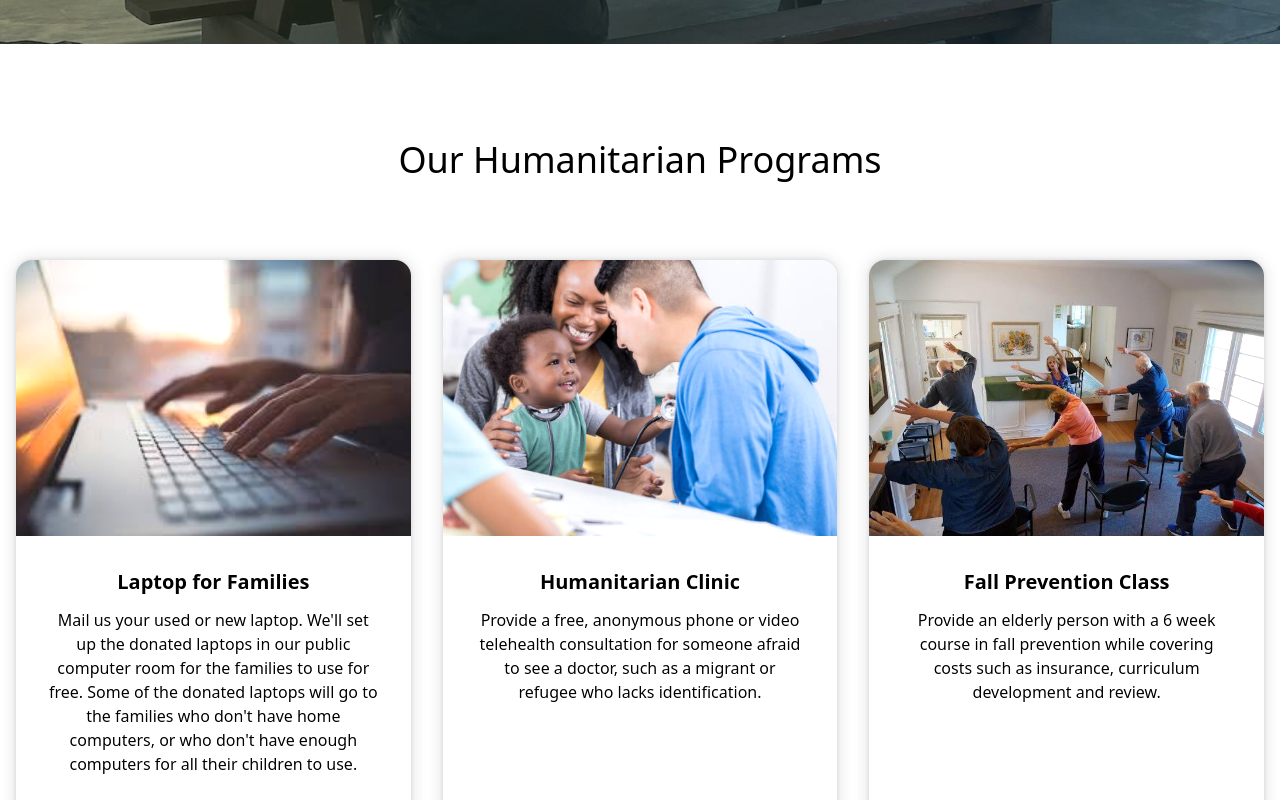
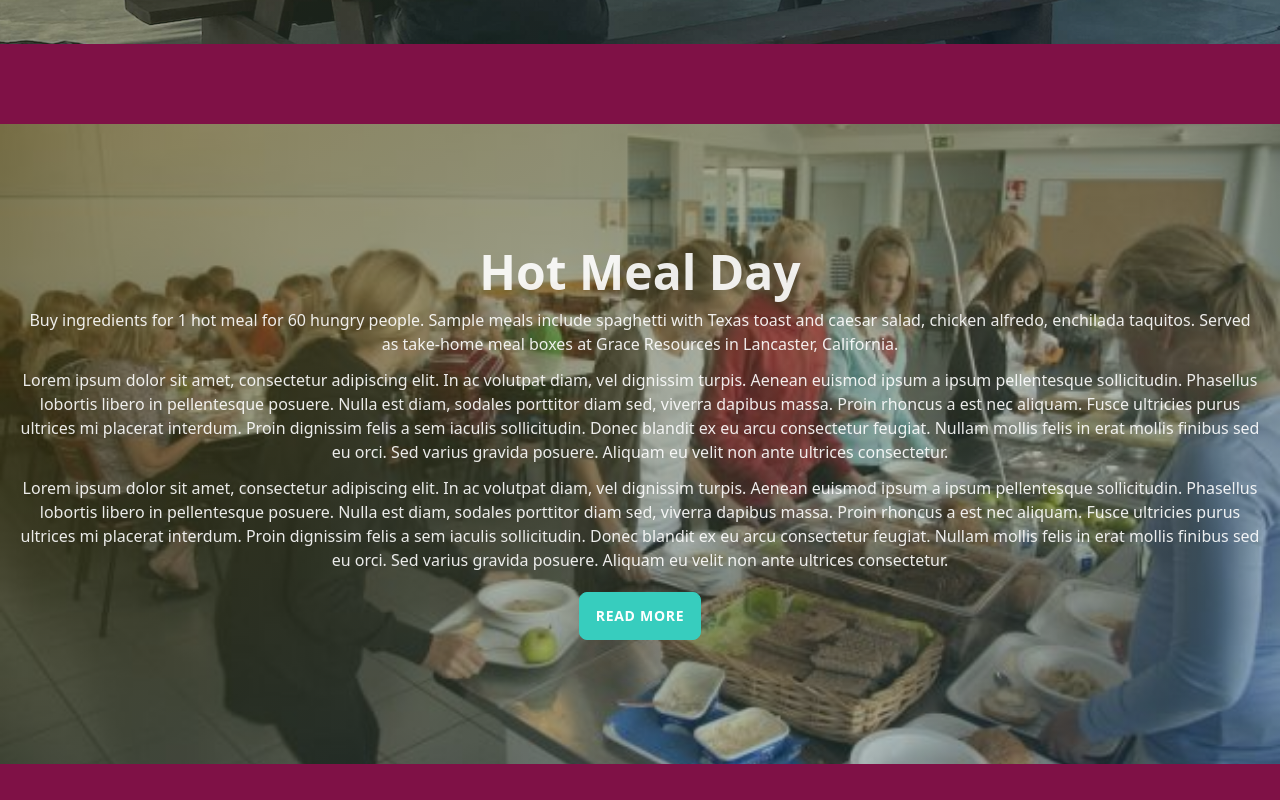
Before and after one commit to margaritahumanitarian/helpafamily, a Next.js app: page / in a window 1280 px wide. Shown: the part 700-1500 px from the top of the page. Built offline with nearby package versions, Linux system fonts and the light colour scheme.

Commit message:
💄 Style: Add Hot Meal Day section to home page
Also fix hero banner spilling over 85vh

```diff
--- a/components/HeroSection.js
+++ b/components/HeroSection.js
@@ -8,7 +8,7 @@ function HeroSection({ main = false, inNeed = false }) {
   return (
     <div
       className={`text-center ${!main && 'hero-content'} md:m-auto ${
-        main && 'pb-40 md:pb-20'
+        main && 'pb-20 md:pb-20 hero-background'
       }`}
     >
       <div className={main && `bg-image hero`}>
@@ -63,7 +63,10 @@ function HeroSection({ main = false, inNeed = false }) {
           background-repeat: no-repeat;
         }
         .hero {
-          height: 85vh;
+          min-height: 85vh;
+        }
+        .hero-background {
+          background-color: rgba(127, 17, 70, 1);
         }
       `}</style>
     </div>
--- /dev/null
+++ b/components/HotMealDaySection.js
@@ -0,0 +1,60 @@
+import React from 'react';
+
+function HotMealDaySection() {
+  return (
+    <div className="text-center md:m-auto pb-20 md:pb-20 hero">
+      <div className="bg-image hero">
+        <div className="w-lg p-5">
+          <div className="grid grid-cols-1">
+            <div className="md:col-span-2 space-y-3">
+              <h2 className="text-3xl md:text-5xl text-white text-opacity-90 font-bold">
+                {'Hot Meal Day'}
+              </h2>
+              <p className="text-white text-opacity-90">
+                {
+                  'Buy ingredients for 1 hot meal for 60 hungry people. Sample meals include spaghetti with Texas toast and caesar salad, chicken alfredo, enchilada taquitos. Served as take-home meal boxes at Grace Resources in Lancaster, California.'
+                }
+              </p>
+              <p className="text-white text-opacity-90">
+                {
+                  'Lorem ipsum dolor sit amet, consectetur adipiscing elit. In ac volutpat diam, vel dignissim turpis. Aenean euismod ipsum a ipsum pellentesque sollicitudin. Phasellus lobortis libero in pellentesque posuere. Nulla est diam, sodales porttitor diam sed, viverra dapibus massa. Proin rhoncus a est nec aliquam. Fusce ultricies purus ultrices mi placerat interdum. Proin dignissim felis a sem iaculis sollicitudin. Donec blandit ex eu arcu consectetur feugiat. Nullam mollis felis in erat mollis finibus sed eu orci. Sed varius gravida posuere. Aliquam eu velit non ante ultrices consectetur.'
+                }
+              </p>
+              <p className="text-white text-opacity-90">
+                {
+                  'Lorem ipsum dolor sit amet, consectetur adipiscing elit. In ac volutpat diam, vel dignissim turpis. Aenean euismod ipsum a ipsum pellentesque sollicitudin. Phasellus lobortis libero in pellentesque posuere. Nulla est diam, sodales porttitor diam sed, viverra dapibus massa. Proin rhoncus a est nec aliquam. Fusce ultricies purus ultrices mi placerat interdum. Proin dignissim felis a sem iaculis sollicitudin. Donec blandit ex eu arcu consectetur feugiat. Nullam mollis felis in erat mollis finibus sed eu orci. Sed varius gravida posuere. Aliquam eu velit non ante ultrices consectetur.'
+                }
+              </p>
+              <a href="/upcoming-events">
+                <button
+                  className="btn btn-accent rounded-btn mt-5"
+                  type="button"
+                >
+                  {'Read More'}
+                </button>
+              </a>
+            </div>
+          </div>
+        </div>
+      </div>
+      <style jsx>{`
+        .bg-image {
+          background-image: linear-gradient(
+              to right bottom,
+              rgba(90, 76, 16, 0.6),
+              rgba(20, 81, 116, 0.3)
+            ),
+            url(/images/HotMealDay.jpg);
+          object-fit: cover;
+          background-repeat: no-repeat;
+        }
+        .hero {
+          min-height: 80vh;
+          background-color: rgba(127, 17, 70, 1);
+        }
+      `}</style>
+    </div>
+  );
+}
+
+export default HotMealDaySection;
--- a/components/PrimaryLayout.js
+++ b/components/PrimaryLayout.js
@@ -4,6 +4,7 @@ import React from 'react';
 
 import Footer from './Footer';
 import HeroSection from './HeroSection';
+import HotMealDaySection from '../components/HotMealDaySection';
 import Navbar from './Navbar';
 import { useContextTheme } from './ThemeContext';
 
@@ -24,6 +25,7 @@ export default function PrimaryLayout({
         <Navbar />
         <main className={`flex-grow ${backgroundColor} text-${textColor}`}>
           <HeroSection inNeed={inNeed} main={main} />
+          {main && <HotMealDaySection />}
           <div className="text-center hero-content md:m-auto">
             <div className="w-lg">
               <h2 className="pb-20 text-3xl md:text-4xl">{description}</h2>
```
